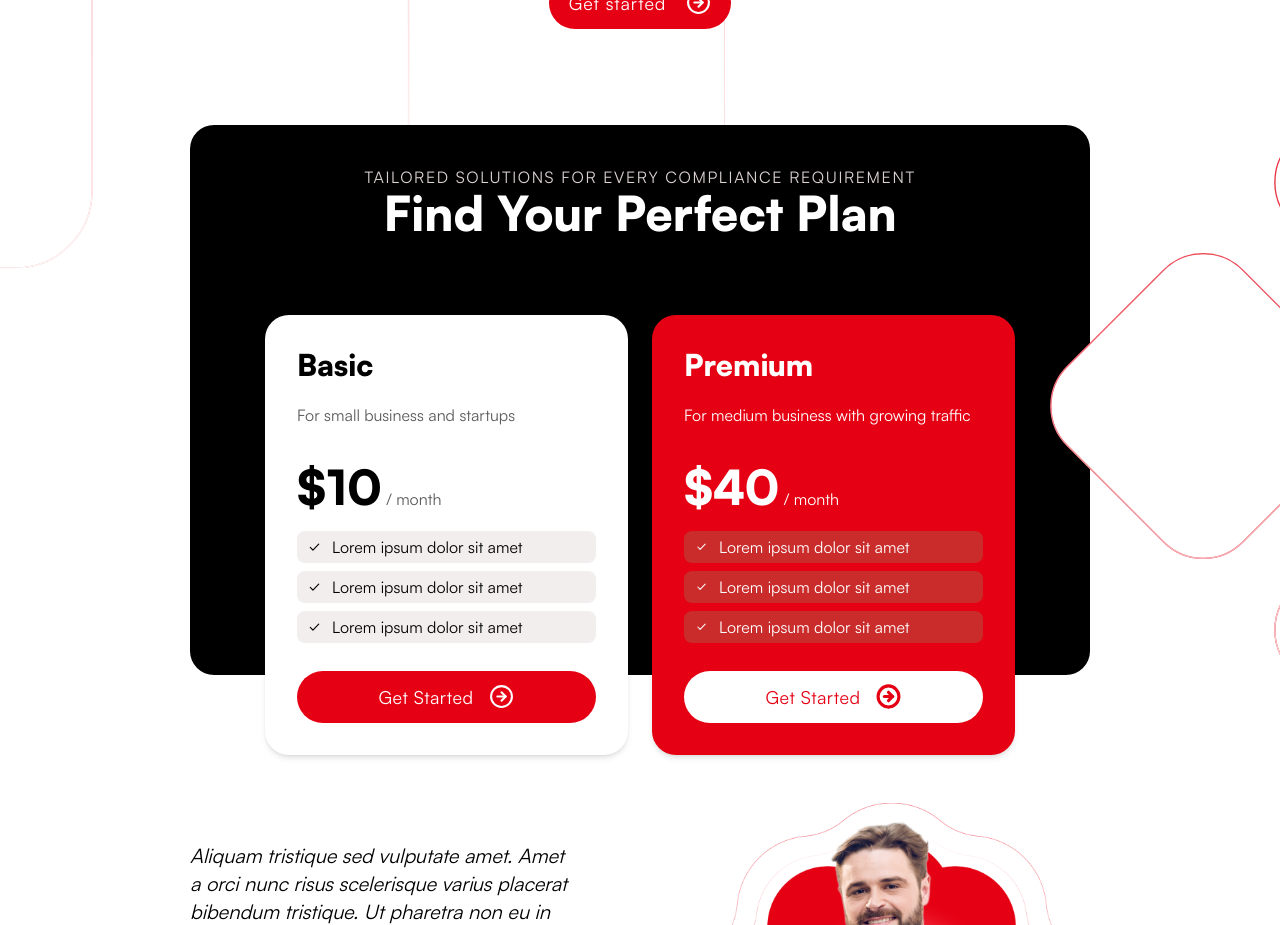
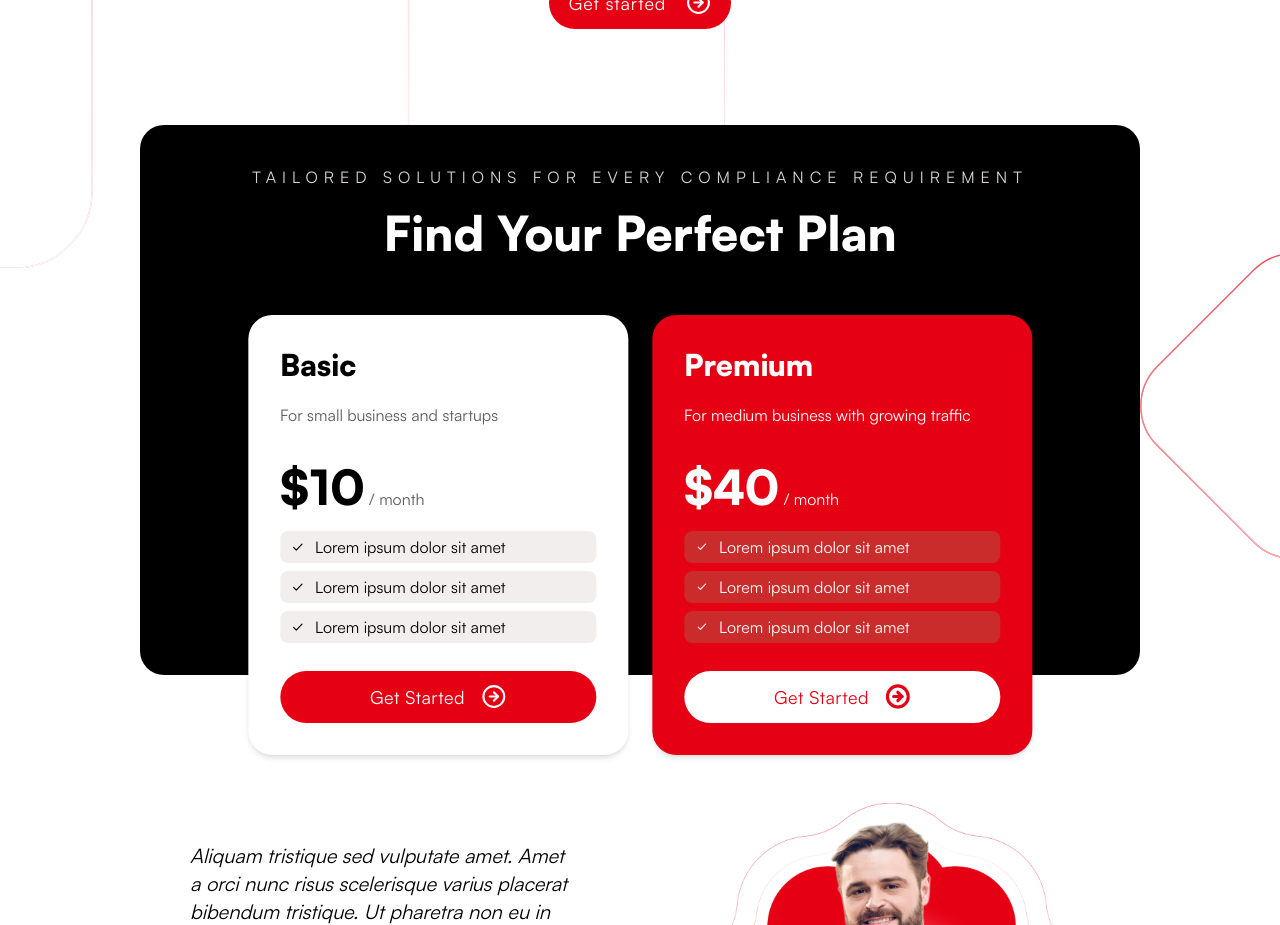
Before and after one commit to al1yew/cookies_app_submission, a Next.js app: page / in a window 1280 px wide. Shown: the part 2540-3465 px from the top of the page. Built offline with nearby package versions, Linux system fonts and the light colour scheme.

Commit message:
Mar 4, 2024, 11:46 PM

```diff
--- a/components/shared/PricingPlans.tsx
+++ b/components/shared/PricingPlans.tsx
@@ -8,11 +8,11 @@ const PricingPlans = ({ isHomePage }: { isHomePage?: boolean }) => {
   return (
     <section className="w-full relative mt-24 lg:mb-24">
       <div className="max-w-[1320px] mx-auto px-0 lg:px-10 xl:px-15">
-        <div className="bg-black w-full lg:h-[550px] lg:w-10/12 lg:max-w-[900px] lg:rounded-3xl p-3 py-7 pb-3 lg:p-10 mx-auto relative ">
-          <h2 className="font-normal text-md text-[#DBD1D1] text-center tracking-widest uppercase">
+        <div className="bg-black w-full lg:h-[550px] lg:w-11/12 lg:max-w-[1000px] lg:rounded-3xl p-3 py-7 pb-3 lg:p-10 mx-auto relative ">
+          <h2 className="font-normal text-md text-[#DBD1D1] text-center tracking-8 uppercase">
             Tailored solutions for every compliance requirement
           </h2>
-          <h1 className="lg:text-5xl text-3xl font-black text-center mt-2 lg:mt-0 mb-8 lg:mb-4 text-white">
+          <h1 className="lg:text-5xl text-3xl font-black text-center mt-3 lg:mt-5 mb-8 lg:mb-4 text-white">
             Find Your Perfect Plan
           </h1>
           {isHomePage && (
```
